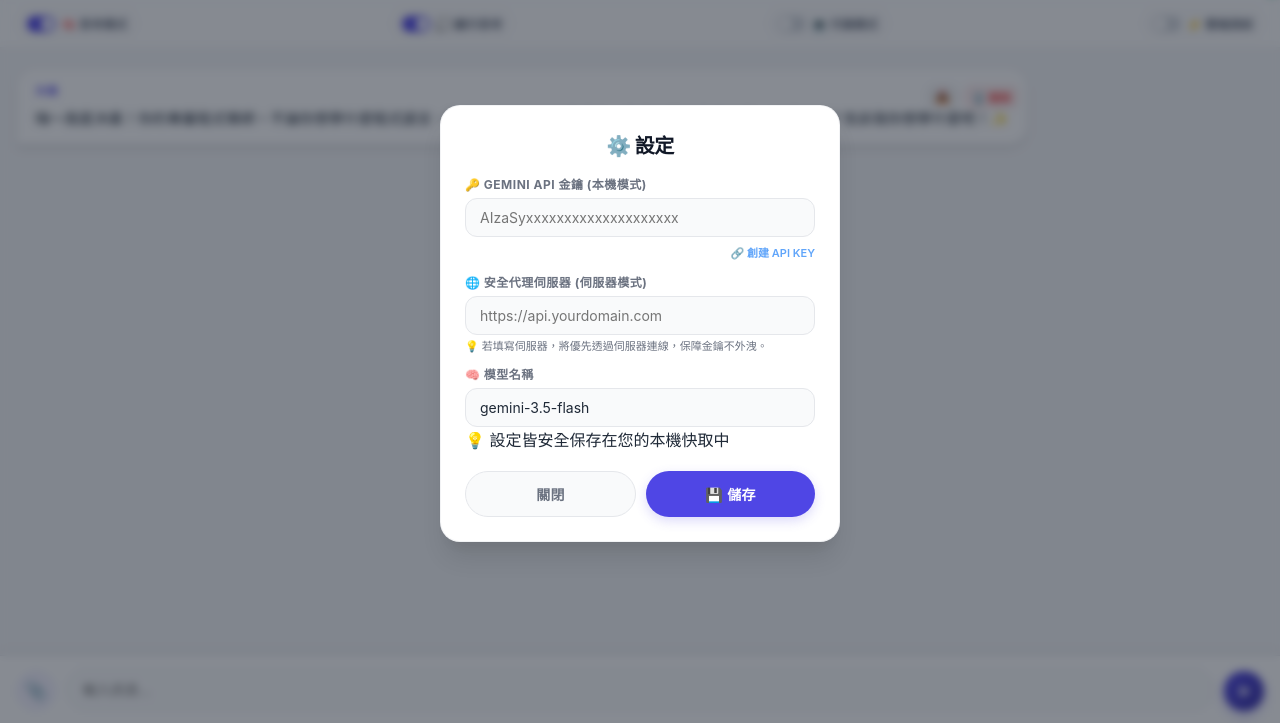
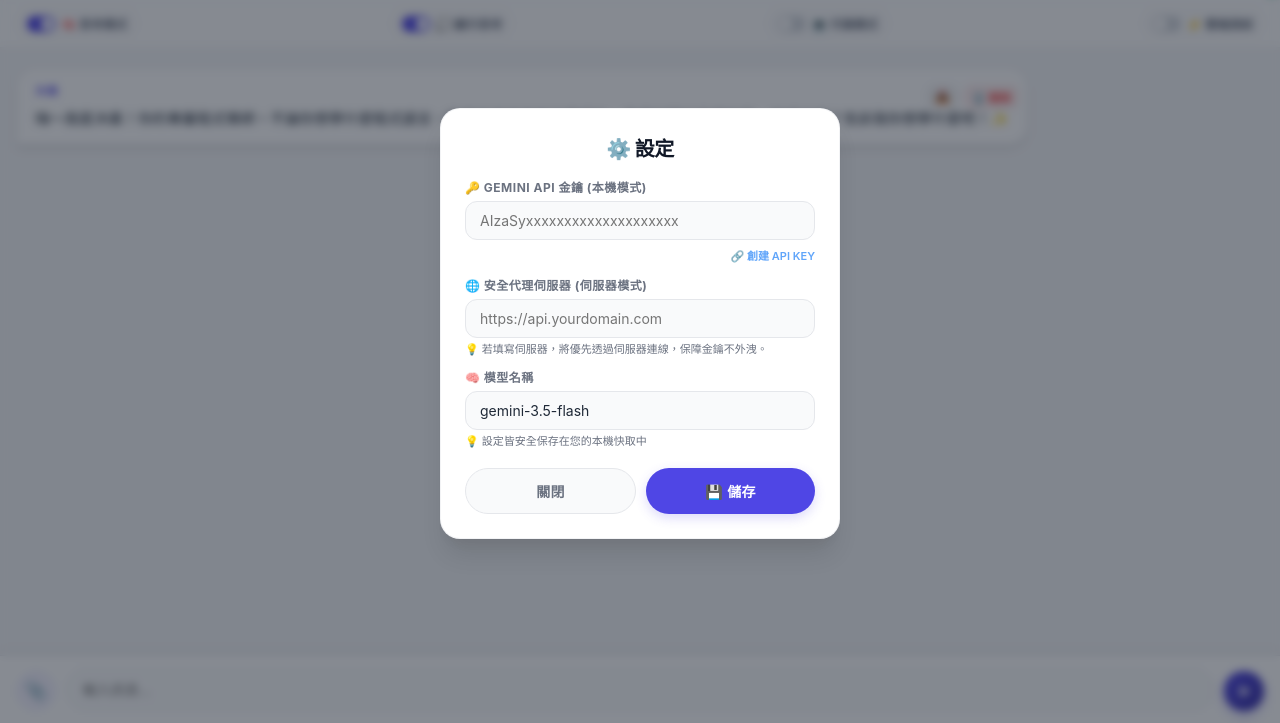
Before and after one commit to kenyu99/SuiCode, a website: page index.html in a window 1280 px wide. Shown: the part 77-800 px from the top of the page. Drawn offline with nearby package versions, Linux system fonts and the light colour scheme.

Commit message:
Update style.css

```diff
--- a/style.css
+++ b/style.css
@@ -794,6 +794,12 @@ body {
     box-shadow: 0 0 0 3px rgba(79, 70, 229, 0.12);
 }
 
+.modal-hint {
+  font-size:11px;
+  color:var(--text-muted);
+  margin-top:2px;
+}
+
 .input-with-expand {
     display: flex;
     align-items: flex-start;
```
